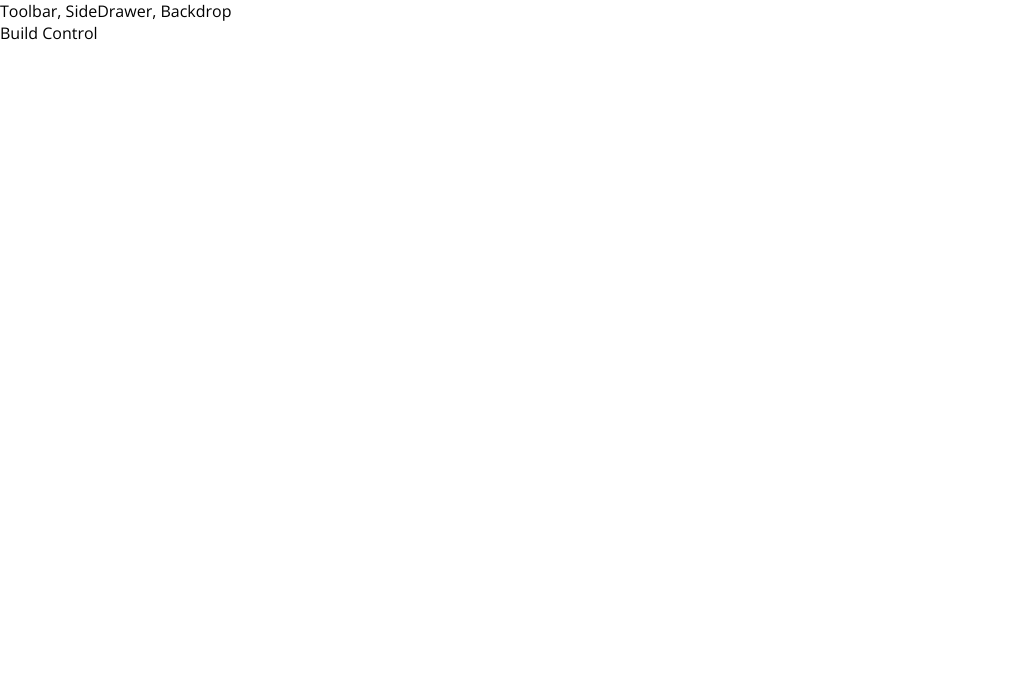
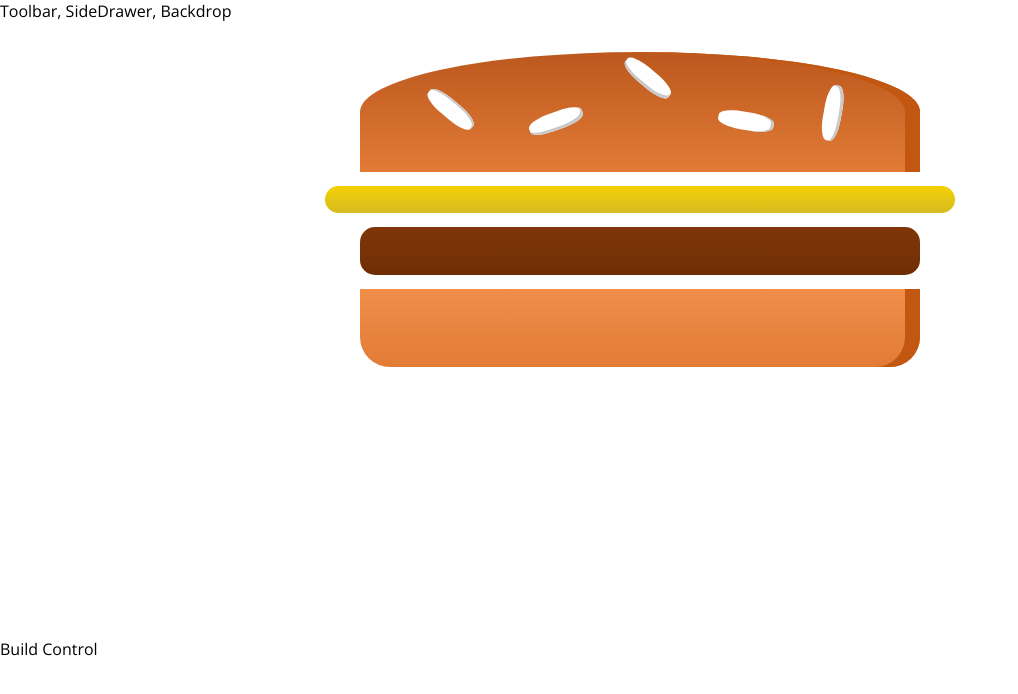
Before and after one commit to stefanevansnz/reactjs-burgerbuilder, a React (Create React App) app: page / in a window 1280 px wide. Shown: the top 694 px of the page, without its empty margins (0-1018 px from the left). Built offline with nearby package versions, Linux system fonts and the light colour scheme.

Commit message:
fixed up css

```diff
--- a/src/components/Burger/Burger.js
+++ b/src/components/Burger/Burger.js
@@ -1,6 +1,6 @@
 import React from 'react';
 
-import classes from './Burger.css'
+import classes from './Burger.module.css'
 import BurgerIngredient from './BurgerIngredient/BurgerIngredient'
 
 const burger = (props) => {
--- a/src/components/Burger/Burger.css
+++ b/src/components/Burger/Burger.module.css
@@ -2,7 +2,7 @@
     width: 100%;
     margin: auto;
     height: 250px;
-    overflow: scroll;
+    overflow: auto;
     text-align: center;
     font-weight: bold;
     font-size: 1.2rem;
--- a/src/components/Burger/BurgerIngredient/BurgerIngredient.js
+++ b/src/components/Burger/BurgerIngredient/BurgerIngredient.js
@@ -1,6 +1,6 @@
 import React, { Component} from 'react';
 import PropTypes from 'prop-types';
-import classes from './BurgerIngredient.css';
+import classes from './BurgerIngredient.module.css';
 
 class BurgerIngredient extends Component {
     render () {
--- a/src/components/Layout/Layout.js
+++ b/src/components/Layout/Layout.js
@@ -1,6 +1,6 @@
 import React from 'react';
 import Aux from '../../hoc/Aux';
-import classes from './Layout.css';
+import classes from './Layout.module.css';
 
 const layout = ( props ) => (
     <Aux>
```
Also changed, not shown: src/components/Burger/BurgerIngredient/BurgerIngredient.module.css (renamed from src/components/Burger/BurgerIngredient/BurgerIngredient.css), src/components/Layout/Layout.module.css (renamed from src/components/Layout/Layout.css).
